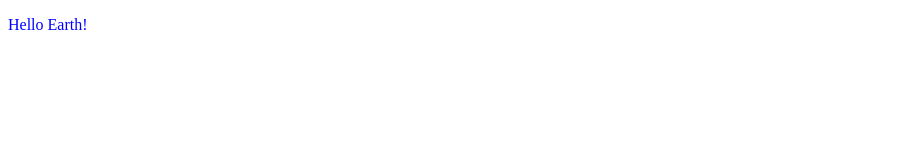
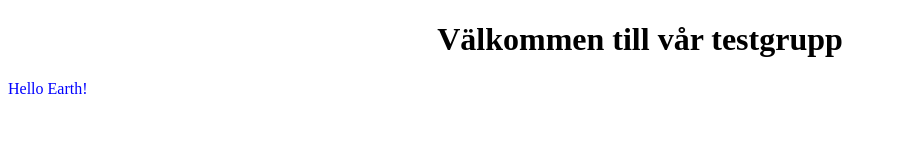
Before and after one commit to Memai2023/testgruppen, a plain HTML site: page src/index.html in a window 1280 px wide. Shown: the whole page, without its empty margins (0-897 px from the left). Drawn offline with Linux system fonts and the light colour scheme.

Commit message:
made a h1

```diff
--- a/src/index.html
+++ b/src/index.html
@@ -10,7 +10,9 @@
 
   <link rel="stylesheet" href="styles.css">
 </head>
-
+ <header>
+    <h1>Välkommen till vår testgrupp</h1>
+ </header>
 <body>
   <p>Hello Earth!</p>
 </body>
--- a/src/styles.css
+++ b/src/styles.css
@@ -1,3 +1,7 @@
+h1 {
+  text-align: center;
+}
+
 p {
     color: blue;
   }
```
